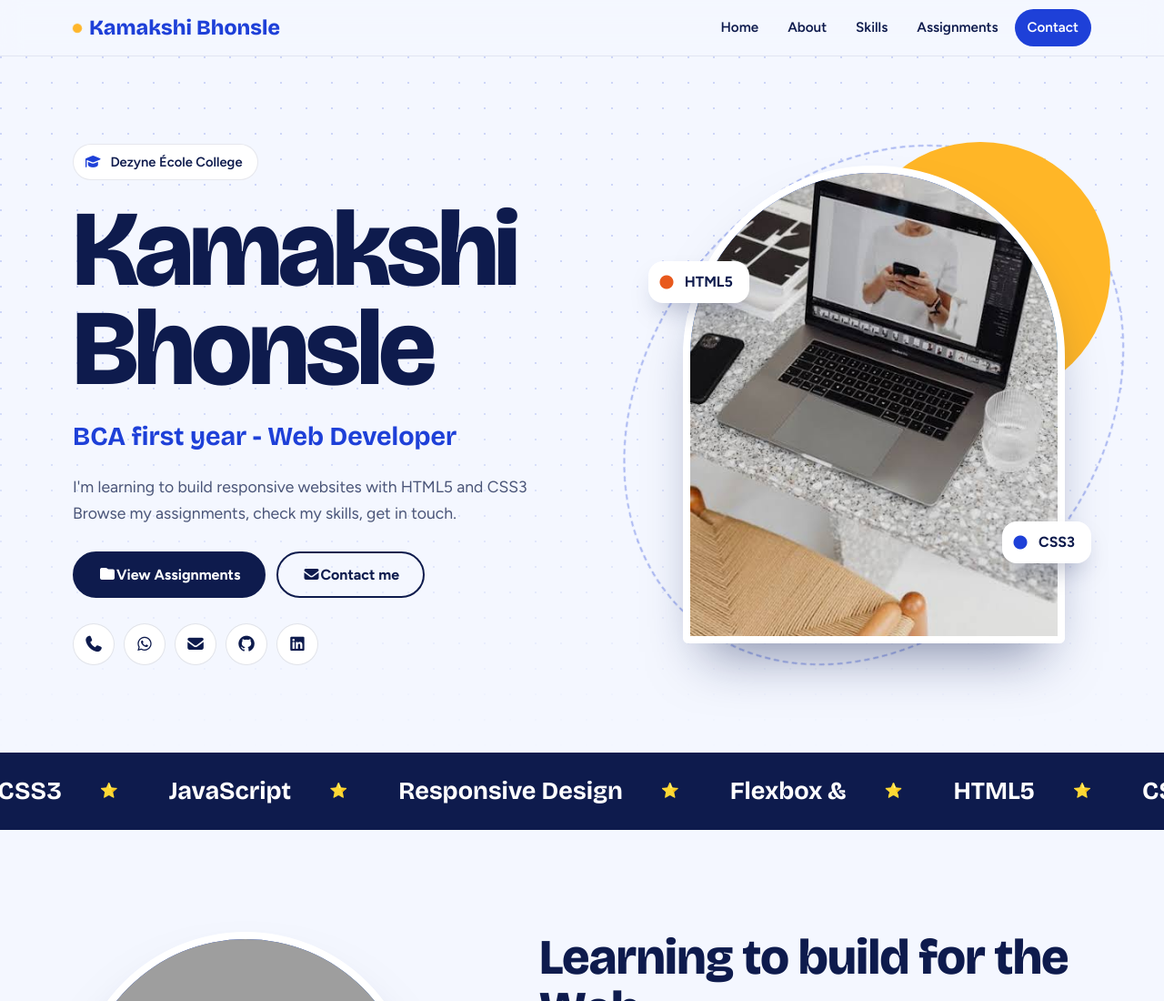
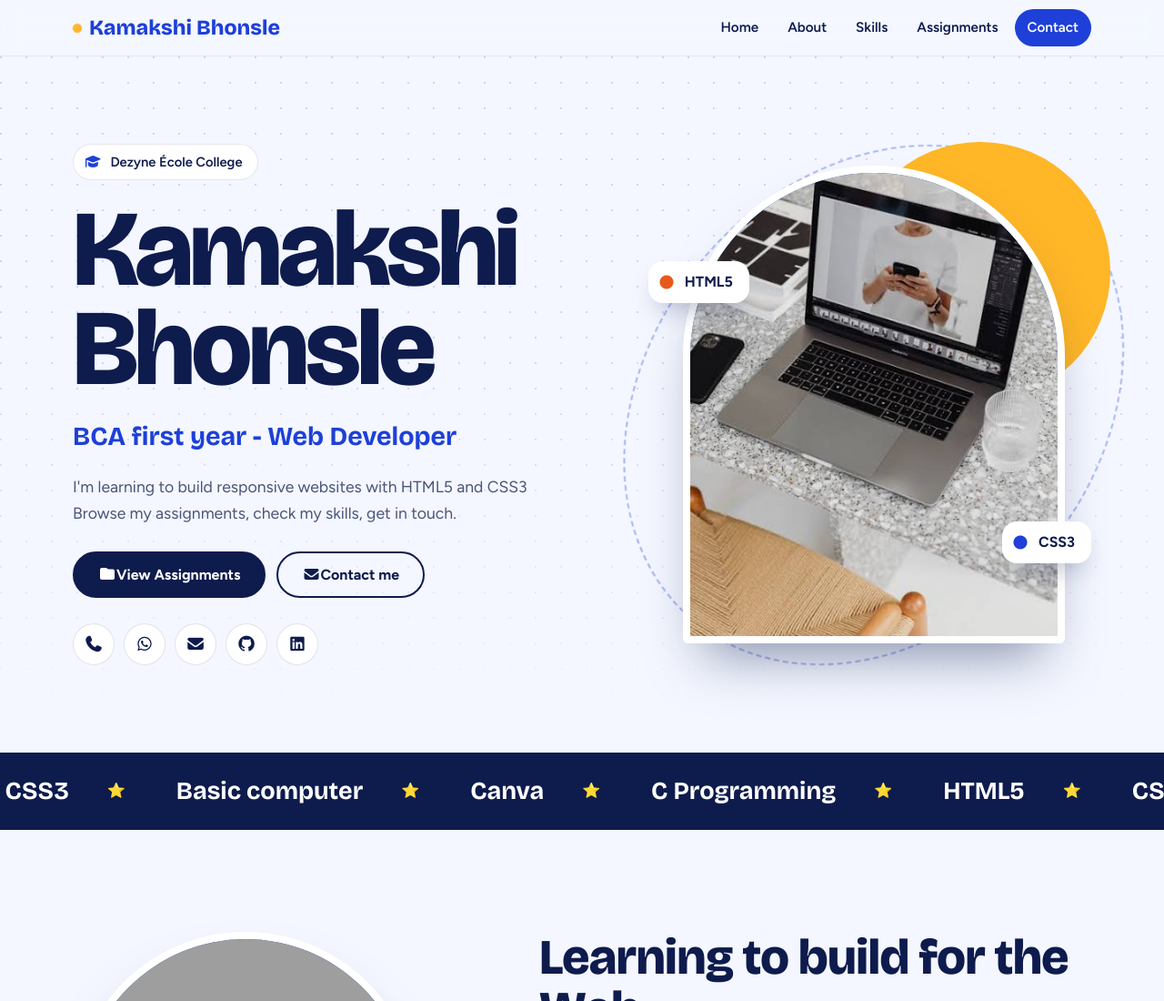
Before and after one commit to KamakshiBhonsle-star/Project--My-Personal-Portfolio., a plain HTML site: page index.html in a window 1280 px wide. Shown: the top 1100 px of the page at 91% size. Drawn offline with nearby package versions, Linux system fonts and the light colour scheme; grey boxes are pictures that could not be loaded.

Commit message:
Update index.html

```diff
--- a/index.html
+++ b/index.html
@@ -65,12 +65,12 @@
         <div class="marquee" aria-hidden="true">
       <div class="marquee-track">
         <div class="marquee-group">
-          <span>HTML5</span><span>CSS3</span><span>JavaScript</span><span>Responsive Design</span><span>Flexbox &amp;
+          <span>HTML5</span><span>CSS3</span><span>Basic computer</span><span>Canva</span><span>C Programming
 
         </div>
         <div class="marquee-group">
-          <span>HTML5</span><span>CSS3</span><span>JavaScript</span><span>Responsive Design</span><span>Flexbox &amp;
-            Grid</span><span>Git &amp; GitHub</span>
+          <span>HTML5</span><span>CSS3</span><span>Basic Computer</span><span>Canva</span><span>C Programming
+            </span><span>Git &amp; GitHub</span>
         </div>
       </div>
     </div>
```
